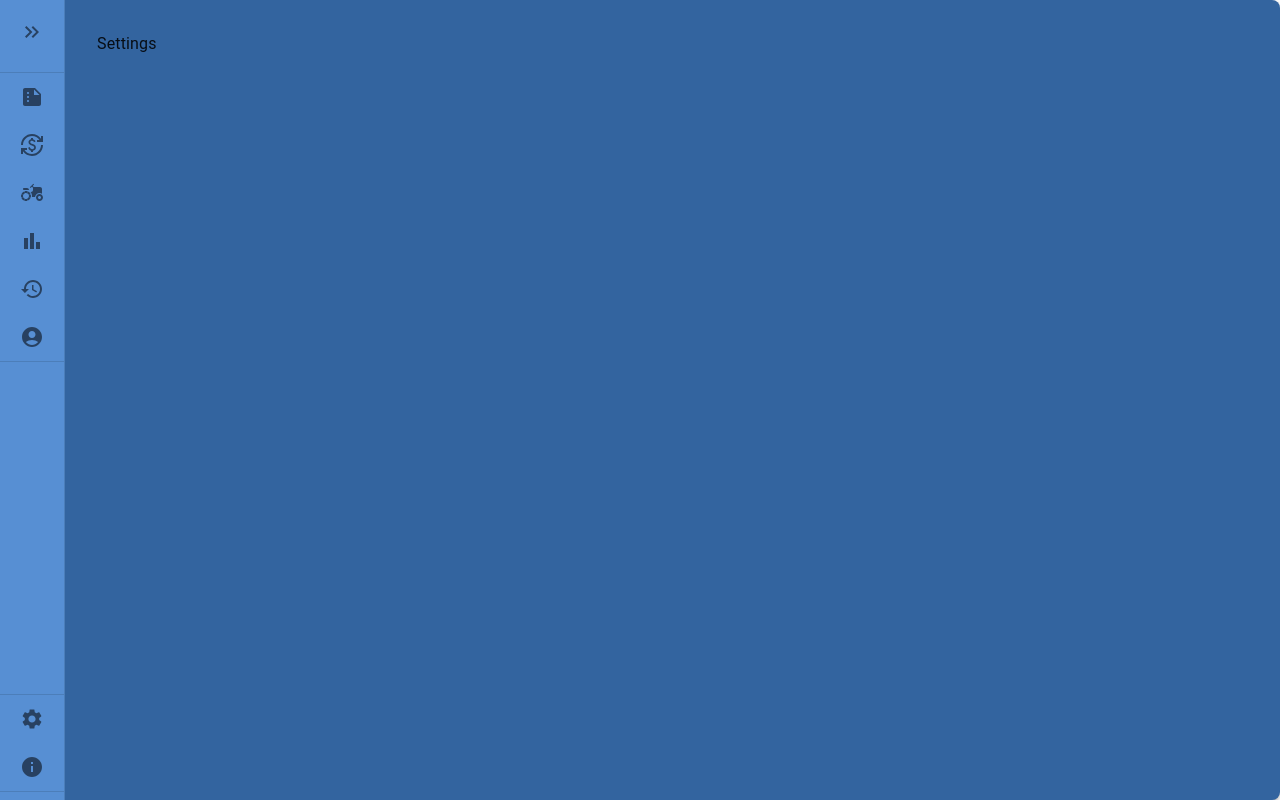
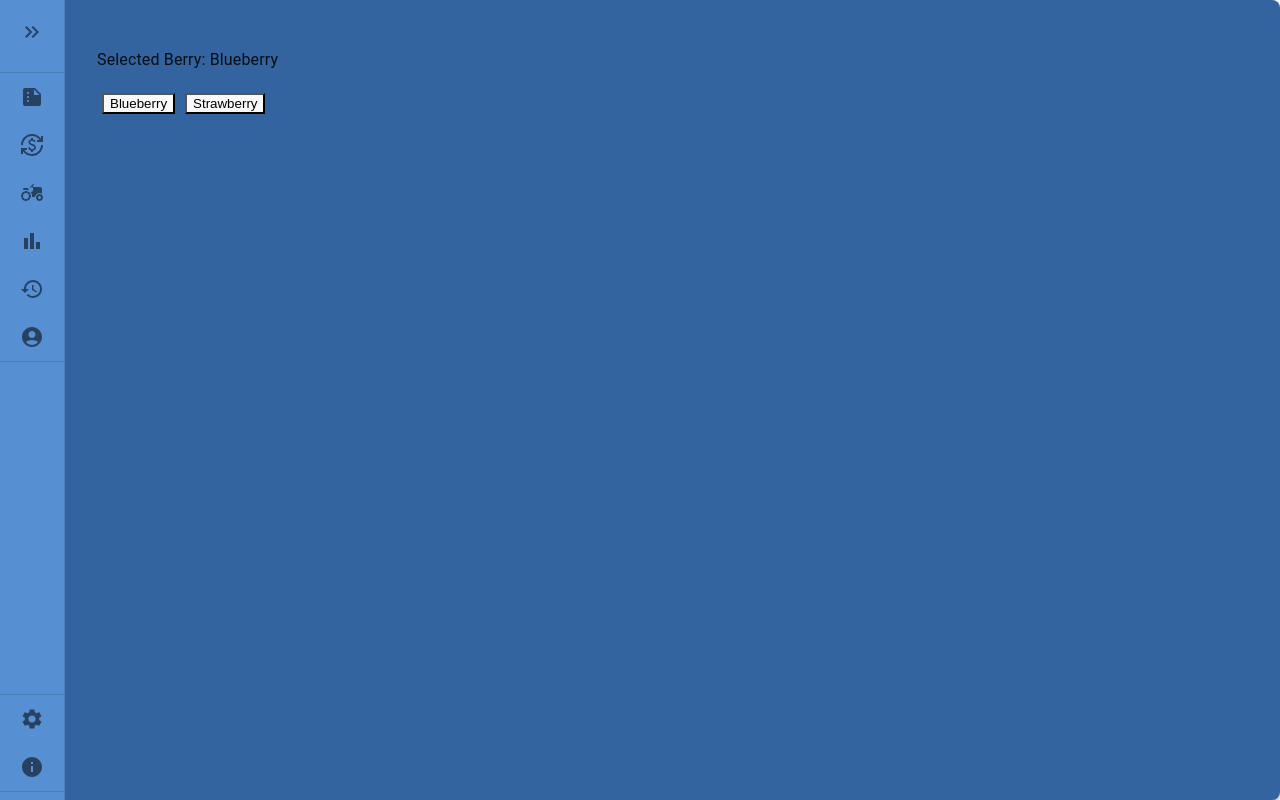
Before and after one commit to jonvabalis/BerryUi, a React (Vite) app: page /settings in a window 1280 px wide. Built offline with nearby package versions, Linux system fonts and the light colour scheme.

Commit message:
wip: themecontext by berry

```diff
--- /dev/null
+++ b/src/components/Themes/BerryContext.tsx
@@ -0,0 +1,49 @@
+import React, { createContext, useContext, useState } from "react";
+import { BERRY_TYPE, BerryType } from "./BerryData";
+import { toast } from "react-toastify";
+import { ThemeProvider } from "@mui/material/styles";
+
+interface BerryContextType {
+  berryType: BerryType;
+  setBerryType: (type: BerryType) => void;
+}
+
+const BerryContext = createContext<BerryContextType>({
+  berryType: BERRY_TYPE[0],
+  setBerryType: () => {},
+});
+
+export const BerryProvider: React.FC<{ children: React.ReactNode }> = ({
+  children,
+}) => {
+  const [berryType, setBerryTypeState] = useState<BerryType>(() => {
+    const savedBerryType = localStorage.getItem("berryType");
+    if (savedBerryType) {
+      return JSON.parse(savedBerryType) as BerryType;
+    }
+    return BERRY_TYPE[0];
+  });
+
+  const setBerryType = (type: BerryType) => {
+    localStorage.setItem("berryType", JSON.stringify(type));
+    console.log(JSON.stringify(type));
+    console.log(type);
+    setBerryTypeState(type);
+  };
+
+  //const [berryType, setBerryType] = useState(() => BERRY_TYPE[0]);
+
+  return (
+    <BerryContext.Provider value={{ berryType, setBerryType }}>
+      <ThemeProvider theme={berryType.theme}>{children}</ThemeProvider>
+    </BerryContext.Provider>
+  );
+};
+
+export const useBerryContext = () => {
+  const context = useContext(BerryContext);
+  if (!context) {
+    toast.error("useBerryContext must be used within a BerryProvider");
+  }
+  return context;
+};
--- /dev/null
+++ b/src/components/Themes/BerryData.tsx
@@ -0,0 +1,21 @@
+import { Theme } from "@mui/material/styles";
+import { blueberryTheme, strawberryTheme } from "./BerryThemeDefinitions";
+
+export interface BerryType {
+  id: number;
+  type: string;
+  theme: Theme;
+}
+
+export const BERRY_TYPE: BerryType[] = [
+  {
+    id: 0,
+    type: "Blueberry",
+    theme: blueberryTheme,
+  },
+  {
+    id: 1,
+    type: "Strawberry",
+    theme: strawberryTheme,
+  },
+];
--- /dev/null
+++ b/src/components/Themes/BerryThemeDefinitions.tsx
@@ -0,0 +1,51 @@
+import { createTheme } from "@mui/material/styles";
+
+export const blueberryTheme = createTheme({
+  palette: {
+    primary: {
+      main: "#013e87",
+    },
+    secondary: {
+      main: "#2e74c9",
+    },
+  },
+  typography: {
+    h1: {
+      fontSize: "3rem",
+      fontWeight: 600,
+    },
+    h2: {
+      fontSize: "1.75rem",
+      fontWeight: 600,
+    },
+    h3: {
+      fontSize: "1.5rem",
+      fontWeight: 600,
+    },
+  },
+});
+
+export const strawberryTheme = createTheme({
+  palette: {
+    primary: {
+      main: "#962020",
+    },
+    secondary: {
+      main: "#d32f2f",
+    },
+  },
+  typography: {
+    h1: {
+      fontSize: "3rem",
+      fontWeight: 600,
+    },
+    h2: {
+      fontSize: "1.75rem",
+      fontWeight: 600,
+    },
+    h3: {
+      fontSize: "1.5rem",
+      fontWeight: 600,
+    },
+  },
+});
--- a/src/main.tsx
+++ b/src/main.tsx
@@ -9,7 +9,6 @@ import {
   QueryClientProvider,
 } from "@tanstack/react-query";
 import { toast } from "react-toastify";
-import { ThemeProvider } from "@mui/material";
 
 const queryClient = new QueryClient({
   queryCache: new QueryCache({
@@ -19,40 +18,15 @@ const queryClient = new QueryClient({
   }),
 });
 
-import { createTheme } from "@mui/material/styles";
-
-const theme = createTheme({
-  palette: {
-    primary: {
-      main: "#013e87",
-    },
-    secondary: {
-      main: "#2e74c9",
-    },
-  },
-  typography: {
-    h1: {
-      fontSize: "3rem",
-      fontWeight: 600,
-    },
-    h2: {
-      fontSize: "1.75rem",
-      fontWeight: 600,
-    },
-    h3: {
-      fontSize: "1.5rem",
-      fontWeight: 600,
-    },
-  },
-});
+import { BerryProvider } from "./components/Themes/BerryContext.tsx";
 
 createRoot(document.getElementById("root")!).render(
   <StrictMode>
     <QueryClientProvider client={queryClient}>
       <BrowserRouter>
-        <ThemeProvider theme={theme}>
+        <BerryProvider>
           <App />
-        </ThemeProvider>
+        </BerryProvider>
       </BrowserRouter>
     </QueryClientProvider>
   </StrictMode>
--- a/src/pages/settings.tsx
+++ b/src/pages/settings.tsx
@@ -1,3 +1,21 @@
+import { useBerryContext } from "../components/Themes/BerryContext";
+import { BERRY_TYPE } from "../components/Themes/BerryData";
+
 export default function settings() {
-  return <div>Settings</div>;
+  const { berryType, setBerryType } = useBerryContext();
+
+  return (
+    <div>
+      <p>Selected Berry: {berryType.type}</p>
+      {BERRY_TYPE.map((berry) => (
+        <button
+          key={berry.id}
+          onClick={() => setBerryType(berry)}
+          style={{ margin: "5px" }}
+        >
+          {berry.type}
+        </button>
+      ))}
+    </div>
+  );
 }
```
